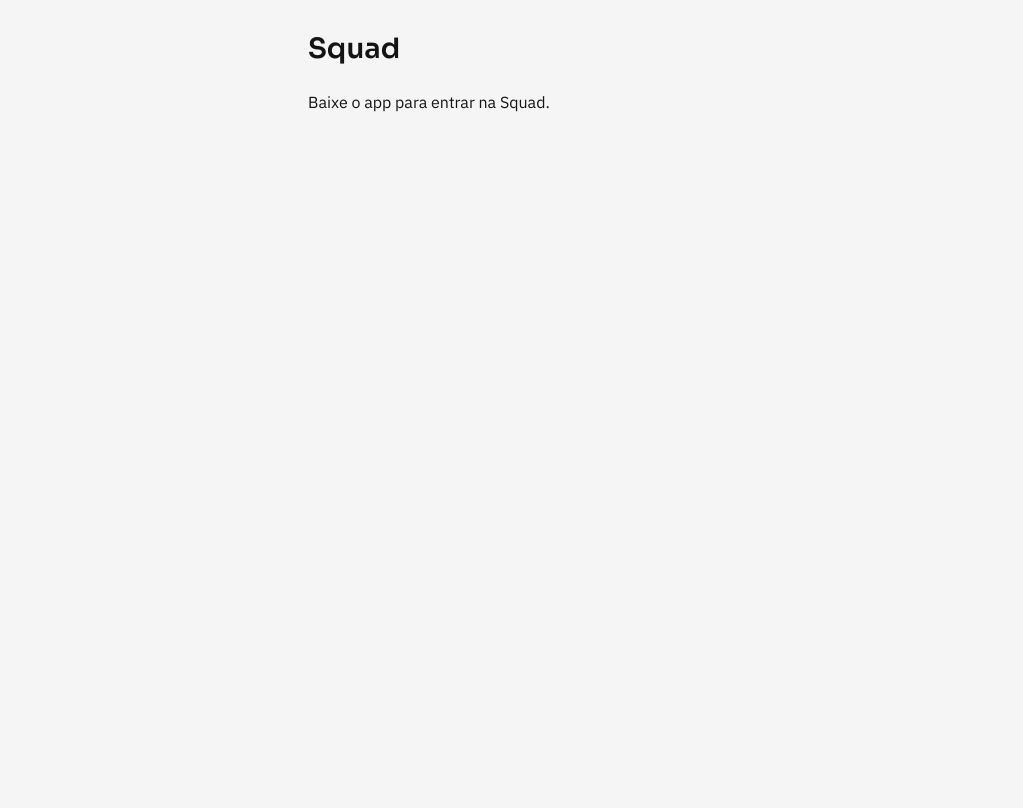
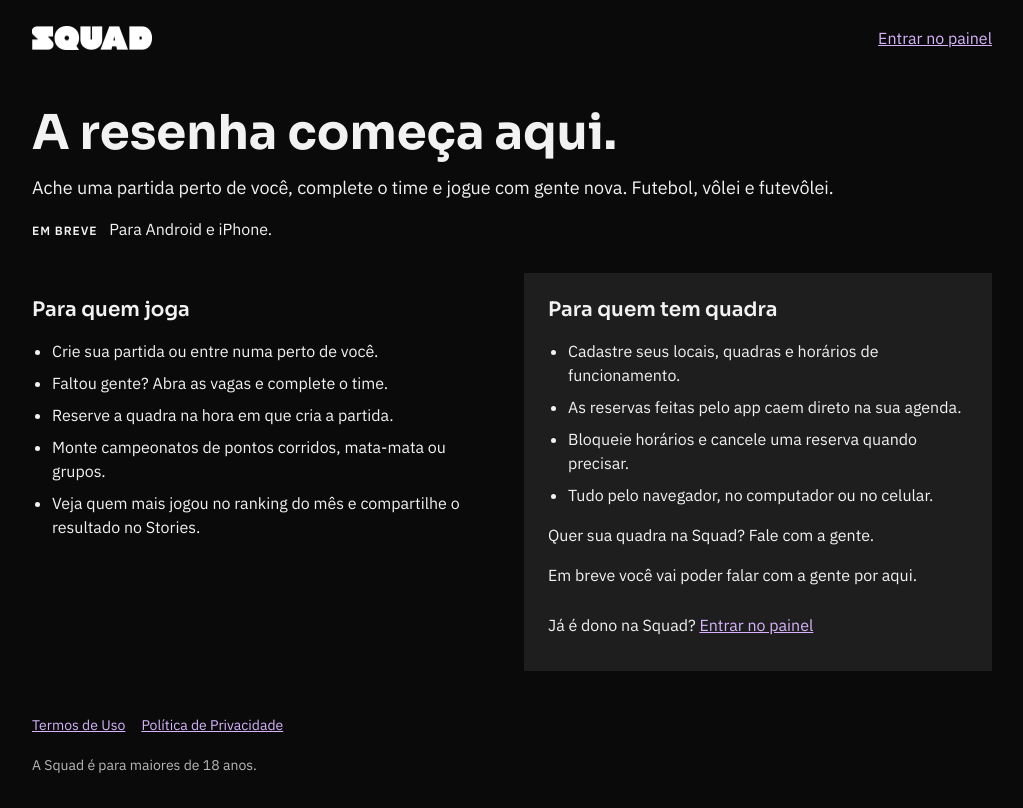
Before and after one commit to arthurrsn/squad-web, a React (Vite) app: page / in a window 1280 px wide. Shown: the whole page, without its empty margins (128-1151 px from the left). Built offline with nearby package versions, Linux system fonts and the light colour scheme.

Commit message:
feat(landing): landing page at the root for players and court owners

```diff
--- a/src/App.tsx
+++ b/src/App.tsx
@@ -1,4 +1,5 @@
-import { Mensagem, VerificarEmailPage } from './features/auth/VerificarEmailPage'
+import { VerificarEmailPage } from './features/auth/VerificarEmailPage'
+import { LandingPage } from './features/landing/LandingPage'
 import { DocumentoLegal } from './features/legal/DocumentoLegal'
 import { Painel } from './features/painel/Painel'
 
@@ -13,6 +14,6 @@ export default function App() {
     case '/privacidade':
       return <DocumentoLegal titulo="Política de Privacidade" />
     default:
-      return <Mensagem titulo="Squad" texto="Baixe o app para entrar na Squad." />
+      return <LandingPage />
   }
 }
--- /dev/null
+++ b/src/features/landing/LandingPage.tsx
@@ -0,0 +1,75 @@
+import marca from '../../assets/marca-squad.png'
+import { LINK_ANDROID, LINK_IPHONE, MENSAGEM_DO_DONO, WHATSAPP_DA_EQUIPE, linkDoWhatsApp } from './lancamento.ts'
+
+const PARA_QUEM_JOGA = [
+  'Crie sua partida ou entre numa perto de você.',
+  'Faltou gente? Abra as vagas e complete o time.',
+  'Reserve a quadra na hora em que cria a partida.',
+  'Monte campeonatos de pontos corridos, mata-mata ou grupos.',
+  'Veja quem mais jogou no ranking do mês e compartilhe o resultado no Stories.',
+]
+
+const PARA_QUEM_TEM_QUADRA = [
+  'Cadastre seus locais, quadras e horários de funcionamento.',
+  'As reservas feitas pelo app caem direto na sua agenda.',
+  'Bloqueie horários e cancele uma reserva quando precisar.',
+  'Tudo pelo navegador, no computador ou no celular.',
+]
+
+const WHATSAPP = linkDoWhatsApp(WHATSAPP_DA_EQUIPE, MENSAGEM_DO_DONO)
+
+function LinkExterno({ para, children }: { para: string; children: string }) {
+  return <a className="botao" href={para} target="_blank" rel="noopener noreferrer">{children}</a>
+}
+
+function Lojas() {
+  if (LINK_ANDROID === null && LINK_IPHONE === null) {
+    return <p><span className="etiqueta">EM BREVE</span> Para Android e iPhone.</p>
+  }
+  return (
+    <div className="acoes">
+      {LINK_ANDROID === null ? <p>Em breve para Android.</p> : <LinkExterno para={LINK_ANDROID}>Baixar para Android</LinkExterno>}
+      {LINK_IPHONE === null ? <p>Em breve para iPhone.</p> : <LinkExterno para={LINK_IPHONE}>Baixar para iPhone</LinkExterno>}
+    </div>
+  )
+}
+
+export function LandingPage() {
+  return (
+    <div className="landing">
+      <header className="landing-topo">
+        <img src={marca} alt="Squad" width={120} height={25} />
+        <a href="/painel">Entrar no painel</a>
+      </header>
+      <main>
+        <section className="landing-abertura">
+          <h1>A resenha começa aqui.</h1>
+          <p>Ache uma partida perto de você, complete o time e jogue com gente nova. Futebol, vôlei e futevôlei.</p>
+          <Lojas />
+        </section>
+        <div className="landing-publicos">
+          <section aria-labelledby="quem-joga">
+            <h2 id="quem-joga">Para quem joga</h2>
+            <ul>{PARA_QUEM_JOGA.map((item) => <li key={item}>{item}</li>)}</ul>
+          </section>
+          <section className="landing-dono" aria-labelledby="quem-tem-quadra">
+            <h2 id="quem-tem-quadra">Para quem tem quadra</h2>
+            <ul>{PARA_QUEM_TEM_QUADRA.map((item) => <li key={item}>{item}</li>)}</ul>
+            <p>Quer sua quadra na Squad? Fale com a gente.</p>
+            {WHATSAPP === null
+              ? <p>Em breve você vai poder falar com a gente por aqui.</p>
+              : <LinkExterno para={WHATSAPP}>Falar no WhatsApp</LinkExterno>}
+            <p>Já é dono na Squad? <a href="/painel">Entrar no painel</a></p>
+          </section>
+        </div>
+      </main>
+      <footer className="landing-rodape">
+        <nav aria-label="Documentos">
+          <a href="/termos">Termos de Uso</a>
+          <a href="/privacidade">Política de Privacidade</a>
+        </nav>
+        <p>A Squad é para maiores de 18 anos.</p>
+      </footer>
+    </div>
+  )
+}
--- a/src/index.css
+++ b/src/index.css
@@ -24,6 +24,7 @@
   --green: #22c55e;
   --purple-text: #7e22ce;
   --danger: #b3261e;
+  --ink-sobre-marca: #141414;
   --space-2: 8px;
   --space-4: 16px;
   --space-5: 20px;
@@ -173,3 +174,65 @@ button.perigo { color: var(--danger); background: var(--surface-raised); border-
 .dia-agenda p { margin: 0; }
 
 .periodo { display: flex; flex-wrap: wrap; align-items: end; gap: var(--space-2); }
+
+.landing {
+  --surface: #0a0a0a;
+  --surface-raised: #1e1e1e;
+  --ink: #f2f2f2;
+  --ink-muted: #b8b8b8;
+  --purple-text: #d8b4fe;
+  min-height: 100vh;
+  padding: 0 var(--space-4);
+  background: var(--surface);
+  color: var(--ink);
+  color-scheme: dark;
+}
+
+body:has(.landing) { background: #0a0a0a; }
+
+.landing > * { max-width: 960px; margin-inline: auto; }
+
+.landing main { padding: 0; }
+
+.landing-topo { display: flex; justify-content: space-between; align-items: center; padding: var(--space-4) 0; }
+
+.landing-topo img { display: block; width: 120px; height: auto; }
+
+.landing-abertura { display: grid; gap: var(--space-4); padding: var(--space-8) 0; }
+
+.landing h1 { font: 700 40px/1.1 var(--font-display); margin: 0; }
+
+.landing p { margin: 0; }
+
+.landing-abertura > p:first-of-type { font-size: 18px; }
+
+.landing-publicos { display: grid; }
+
+.landing-publicos > section { display: grid; align-content: start; gap: var(--space-4); padding-block: var(--space-6); }
+
+.landing ul { display: grid; gap: var(--space-2); margin: 0; padding-left: 1.25em; }
+
+.landing-dono { background: var(--surface-raised); margin-inline: calc(-1 * var(--space-4)); padding-inline: var(--space-4); }
+
+.landing .etiqueta { margin-right: var(--space-2); }
+
+.botao {
+  justify-self: start;
+  justify-content: center;
+  padding: 0 var(--space-4);
+  font: 600 16px var(--font-display);
+  color: var(--ink-sobre-marca);
+  background: var(--green);
+  border-radius: var(--radius-md);
+  text-decoration: none;
+}
+
+.landing-rodape { display: grid; gap: var(--space-2); padding: var(--space-8) 0; font-size: 14px; color: var(--ink-muted); }
+
+.landing-rodape nav { display: flex; flex-wrap: wrap; gap: var(--space-4); }
+
+@media (min-width: 768px) {
+  .landing h1 { font-size: 48px; line-height: 1.05; }
+  .landing-publicos { grid-template-columns: 1fr 1fr; gap: var(--space-6); }
+  .landing-dono { margin-inline: 0; padding-inline: var(--space-6); }
+}
```
